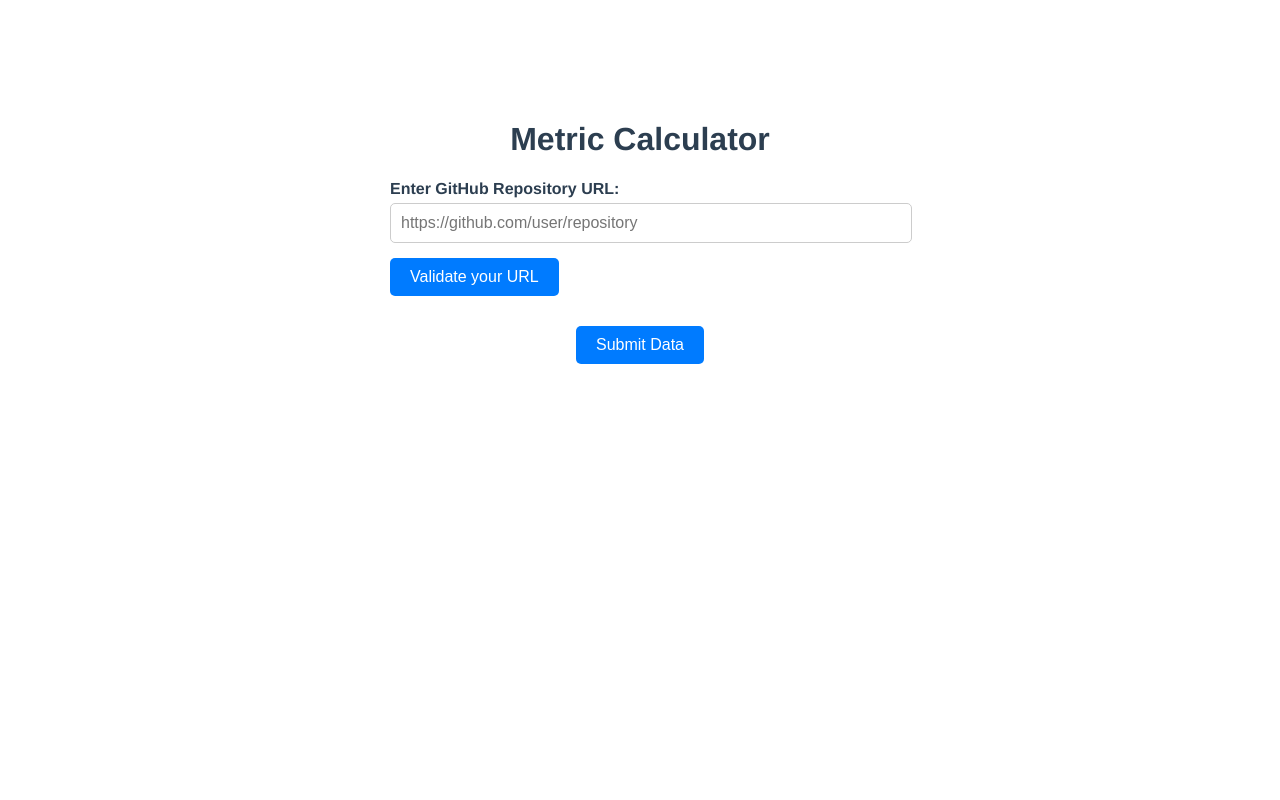
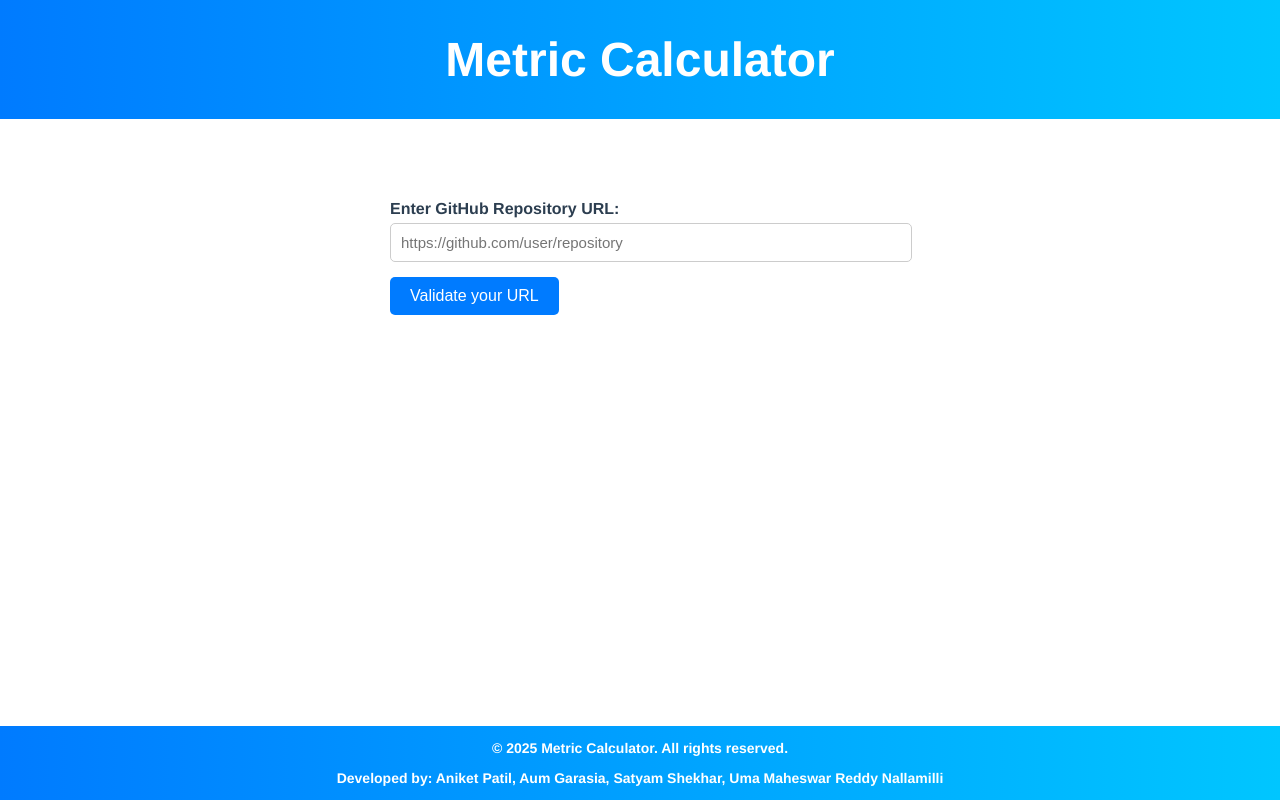
Before and after one commit to aapati17/Group-Python-4, a Vue app in the folder FrontEnd/: page / in a window 1280 px wide. Built offline with nearby package versions, Linux system fonts and the light colour scheme.

Commit message:
Enhanced UI Poor_UI_Usage

```diff
--- a/FrontEnd/src/components/HomeScreen.vue
+++ b/FrontEnd/src/components/HomeScreen.vue
@@ -1,60 +1,66 @@
 <template>
     <main>
+      <header>
         <h1>Metric Calculator</h1>
-
+      </header>
       <!-- Show Input Form if OutputView or BenchmarkDialog is Hidden -->
       <div v-if="!showOutput && !showBenchmarkDialog">
-      <div class="input-container">
+        <div class="input-container1">
           <label for="github-url">Enter GitHub Repository URL:</label>
-        <input type="text" id="github-url" v-model="githubUrl" placeholder="https://github.com/user/repository" @keyup.enter="checkGitHubRepoExists"/>
-        <button @click="checkGitHubRepoExists">Validate your URL</button>
+          <input type="text" id="github-url" v-model="githubUrl" placeholder="https://github.com/user/repository"
+            @keyup.enter="checkGitHubRepoExists" />
+          <button v-if="!isValidRepo" @click="checkGitHubRepoExists">Validate your URL</button>
           <p v-if="errorMessages.githubUrl" :class="{ 'error': !isValidRepo, 'success': isValidRepo }">
             {{ errorMessages.githubUrl }}
           </p>
         </div>
 
-      <div class="input-container" v-if="isValidRepo">
+        <div class="container-wrapper">
+          <div
+            :class="{ 'input-container2': !selectedMetrics.includes('DefectScore'), 'input-container-defect': selectedMetrics.includes('DefectScore') }"
+            v-if="isValidRepo">
             <label>Select Metrics to Calculate:</label>
-        <div class="checkbox-group" :class="{ 'disabled': !isValidRepo }">
+            <div class="checkbox-group">
               <div class="checkbox-item" v-for="metric in availableMetrics" :key="metric.value">
-            <input type="checkbox" :id="metric.value" :value="metric.value" v-model="selectedMetrics" :disabled="!isValidRepo" />
+                <input type="checkbox" :id="metric.value" :value="metric.value" v-model="selectedMetrics"
+                  :disabled="!isValidRepo" />
                 <label :for="metric.value">{{ metric.label }}</label>
               </div>
             </div>
+            <button v-if="selectedMetrics.length > 0" @click="submitData"
+              :disabled="!isValidRepo || selectedMetrics.length === 0 || (selectedMetrics.includes('DefectScore') && tagsData.length === 0)">{{
+                buttonText }}</button>
           </div>
 
           <!-- Tag Input Box for Defect Score -->
-      <div class="input-container" v-if="selectedMetrics.includes('DefectScore')">
-        <h5>You can find the Defect tags and weights extracted from your project in the box below. If no tags were found, here are some default tags and weights. Customize them according to your need and click Update.</h5>
+          <div class="input-container3" v-if="selectedMetrics.includes('DefectScore')">
+            <label1>You can find the Defect tags and weights extracted from your project in the box below. If no tags
+              were
+              found, here are some default tags and weights. Customize them according to your need and click Update.
+            </label1>
             <TagInput v-model:tags="tagsData" />
-          <h5>Once you have customized all of your tags and their weights, click on the Submit button.</h5>
+            <label1>Once you have customized all of your tags and their weights, click on the Calculate button.</label1>
           </div>
-      <button @click="submitData" :disabled="!isValidRepo || selectedMetrics.length === 0 || (selectedMetrics.includes('DefectScore') && tagsData.length === 0)">{{buttonText}}</button>
-
-      <h4 class="loading-text" v-if="isLoading">Please Wait, your metrics are being computed.<br>The larger the reop, the longer the time.</h4>
+        </div>
+        <h4 class="loading-text" v-if="isLoading">Please Wait, your metrics are being computed.<br>The larger the reop,
+          the longer the time.</h4>
       </div>
 
       <!-- Benchmark Input Dialog -->
       <div v-if="showBenchmarkDialog" class="dialog-overlay">
         <div class="dialog">
-        <h3>For each selected metric, you can optionally enter a benchmark score and choose whether to display it on the chart.</h3>
+          <h3>For each selected metric, you can optionally enter a benchmark score and choose whether to display it on
+            the
+            chart.</h3>
           <div v-for="metric in availableMetrics" :key="metric.value" style="align-items: center;">
             <div v-if="selectedMetrics.includes(metric.value)">
               <label :for="`benchmark-${metric.value}`">
                 {{ metric.label }} Benchmark:
               </label>
-          <input
-            type="number"
-            :id="`benchmark-${metric.value}`"
-            v-model.number="benchmarkInputs[metric.value]"
-            :placeholder="`Enter ${metric.label} benchmark`"
-          />
+              <input type="number" :id="`benchmark-${metric.value}`" v-model.number="benchmarkInputs[metric.value]"
+                :placeholder="`Enter ${metric.label} benchmark`" />
               <label :for="`show-${metric.value}`">Show Benchmark:</label>
-          <input
-            type="checkbox"
-            :id="`show-${metric.value}`"
-            v-model="showBenchmarkLines[metric.value]"
-          />
+              <input type="checkbox" :id="`show-${metric.value}`" v-model="showBenchmarkLines[metric.value]" />
             </div>
           </div>
           <div style="align-self: center;">
@@ -64,15 +70,14 @@
       </div>
 
       <!-- Show Output Screen After Validation -->
-    <OutputView
-      :computedData="computedData"
-      :benchmarks="benchmarks"
-      :showBenchmarkLines="showBenchmarkLines"
-      v-if="showOutput"
-      @goBack="showFormAgain"
-      @updateBenchmarks="postBenchmarks"
-    />
+      <OutputView :computedData="computedData" :benchmarks="benchmarks" :showBenchmarkLines="showBenchmarkLines"
+        v-if="showOutput" @goBack="showFormAgain" @updateBenchmarks="postBenchmarks" />
     </main>
+    <!-- Footer Section -->
+    <footer class="footer">
+      <p>&copy; 2025 Metric Calculator. All rights reserved.</p>
+      <p>Developed by: Aniket Patil, Aum Garasia, Satyam Shekhar, Uma Maheswar Reddy Nallamilli</p>
+    </footer>
 </template>
 
 <script>
@@ -105,7 +110,7 @@ export default {
     // Loading state
     const isLoading = ref(false);
     const loadingText = ref('Loading...');
-    const buttonText = ref('Submit Data');
+    const buttonText = ref('Calculate');
     const availableMetrics = [
       { value: 'LCOM4', label: 'LCOM4' },
       { value: 'LCOMHS', label: 'LCOMHS' },
@@ -200,6 +205,12 @@ export default {
 
     const checkGitHubRepoExists = async () => {
       isValidRepo.value = false;
+
+      if (!githubUrl.value) {
+        errorMessages.value.githubUrl = 'Repository URL cannot be empty.';
+        return;
+      }
+
       if (!isValidGitHubUrl(githubUrl.value)) {
         errorMessages.value.githubUrl = 'Invalid GitHub URL format.';
         return;
@@ -216,19 +227,21 @@ export default {
         }
         const files = await response.json();
         const keys = Object.keys(files);
-
         if (!keys.includes('Java')) {
           errorMessages.value.githubUrl =
             'The repository does not have a Java project.';
           return;
         }
-
-        errorMessages.value.githubUrl = 'Valid GitHub repository.';
+        errorMessages.value.githubUrl = 'Valid GitHub Repository.';
         isValidRepo.value = true;
       } catch (error) {
         errorMessages.value.githubUrl = 'Error connecting to GitHub.';
       }
     };
+    watch(githubUrl, () => {
+      isValidRepo.value = false;
+      errorMessages.value.githubUrl = '';
+    });
 
     const calculateMetrics = async () => {
       try {
@@ -296,7 +309,7 @@ export default {
 
     const showFormAgain = () => {
       showOutput.value = false;
-      buttonText.value = 'Submit Data';
+      buttonText.value = 'Calculate';
     };
 
     //New function to handle the benchmark submission
@@ -376,15 +389,88 @@ main {
   padding: 40px 20px;
 }
 
-.input-container {
-  margin: 20px auto;
+
+header {
+  background: linear-gradient(to right, #007bff, #00c6ff);
+  padding: px;
+  text-align: center;
+  color: white;
+  font-size: 24px;
+  font-weight: bold;
+  border-radius: 0;
+  width: 100%;
+  position: fixed;
+  left: 0;
+  top: 0;
+  right: 0;
+  z-index: 1000;
+}
+
+.footer {
+  background: linear-gradient(to right, #007bff, #00c6ff);
+  padding: px;
+  text-align: center;
+  color: white;
+  font-size: 14px;
+  font-weight: bold;
+  border-radius: 0;
+  width: 100%;
+  position: fixed;
+  left: 0;
+  bottom: 0;
+  right: 0;
+  z-index: 1000;
+}
+
+.input-container1 {
+  margin: 100px auto;
+  margin-bottom: 5px;
   width: 80%;
   max-width: 500px;
   text-align: left;
 }
 
+.container-wrapper {
+  display: flex;
+  align-items: flex-start;
+  gap: 0px;
+  width: 100%;
+}
+
+.input-container2 {
+  margin: 10px auto;
+  width: 100%;
+  max-width: 500px;
+  margin-left: 500px;
+  text-align: left;
+}
+
+.input-container3 {
+  margin-top: 20px auto;
+  width: 50%;
+  max-width: 400px;
+  text-align: left;
+  margin-left: 0px;
+  margin-right: 300px;
+  margin-bottom: 0px;
+}
+
+.input-container-defect {
+  margin: 10px auto;
+  margin-left: 500px;
+  text-align: left;
+}
+
+
 label {
   font-size: 16px;
+  font-weight: bold;
+  display: block;
+  margin-bottom: 5px;
+}
+
+label1 {
+  font-size: 13px;
   font-weight: bold;
   display: block;
   margin-bottom: 5px;
@@ -395,7 +481,7 @@ input[type="number"] {
   display: block;
   width: 100%;
   padding: 10px;
-  font-size: 16px;
+  font-size: 15px;
   margin-bottom: 5px;
   border: 1px solid #ccc;
   border-radius: 5px;
@@ -484,11 +570,13 @@ button:hover {
   left: 0;
   width: 100%;
   height: 100%;
-  background-color: rgba(0, 0, 0, 0.5); /* Semi-transparent background */
+  background-color: rgba(0, 0, 0, 0.5);
+  /* Semi-transparent background */
   display: flex;
   justify-content: center;
   align-items: center;
-  z-index: 1000; /* Ensure it's on top */
+  z-index: 1000;
+  /* Ensure it's on top */
 }
 
 .dialog {
@@ -523,7 +611,7 @@ button:hover {
   margin-left: 5px;
 }
 
-.dialog > div {
+.dialog>div {
   display: flex;
   align-items: center;
   margin-bottom: 10px;
--- a/FrontEnd/src/components/TagInput.vue
+++ b/FrontEnd/src/components/TagInput.vue
@@ -92,7 +92,7 @@
     flex-direction: column;
     gap: 1rem;
     padding: 1.25rem;
-    background: #fff;
+    background: #ffffff;
     border: 1px solid #e0e0e0;
     border-radius: 10px;
     box-shadow: 0 4px 12px rgba(0, 0, 0, 0.08);
@@ -110,10 +110,10 @@
   .input-field {
     flex: 1;
     min-width: 150px;
-    padding: 0.75rem 1rem;
+    padding: 0.5rem 0.5rem;
     border: 1px solid #ccc;
     border-radius: 0.375rem;
-    font-size: 1rem;
+    font-size: 12px;
     transition: border-color 0.3s ease;
   }
 
@@ -126,20 +126,21 @@
   .add-button {
     display: flex;
     align-items: center;
-    gap: 0.375rem;
+    gap: 0.25rem;
     background: #007BFF;
     color: #fff;
     border: none;
-    padding: 0.75rem 1rem;
-    border-radius: 0.375rem;
+    padding: 0.7rem 0.7rem;
+    border-radius: 0.25rem;
     cursor: pointer;
     transition: background-color 0.3s ease;
-    font-size: 1rem;
+    font-size: 10px;
     white-space: nowrap;
-  }
+    min-width: auto;
+}
 
   .add-button:disabled {
-    background: #ccc;
+    background: #cdcdcd;
     cursor: not-allowed;
   }
 
```
Lines whose indentation alone changed are shown as unchanged.
